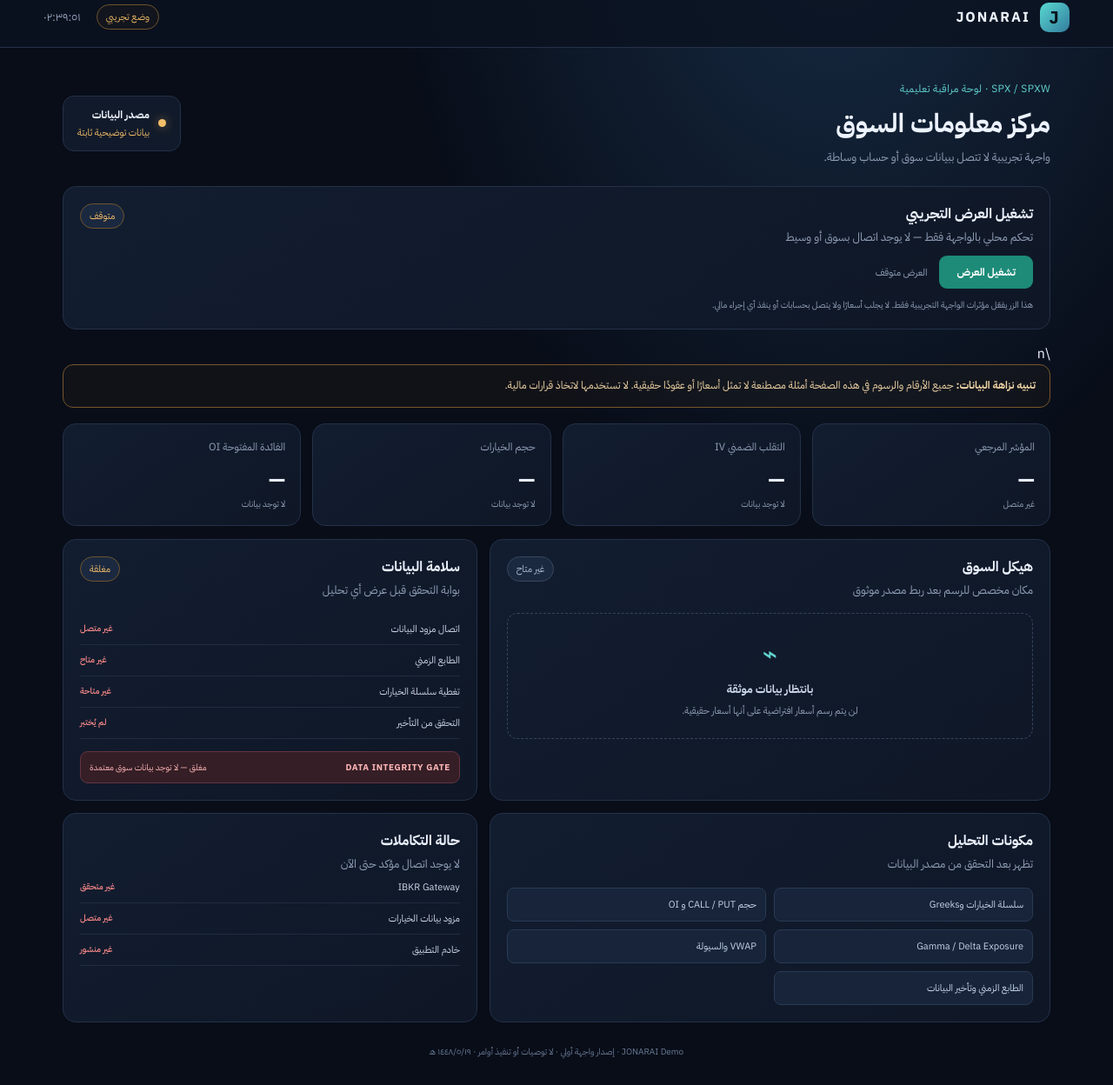
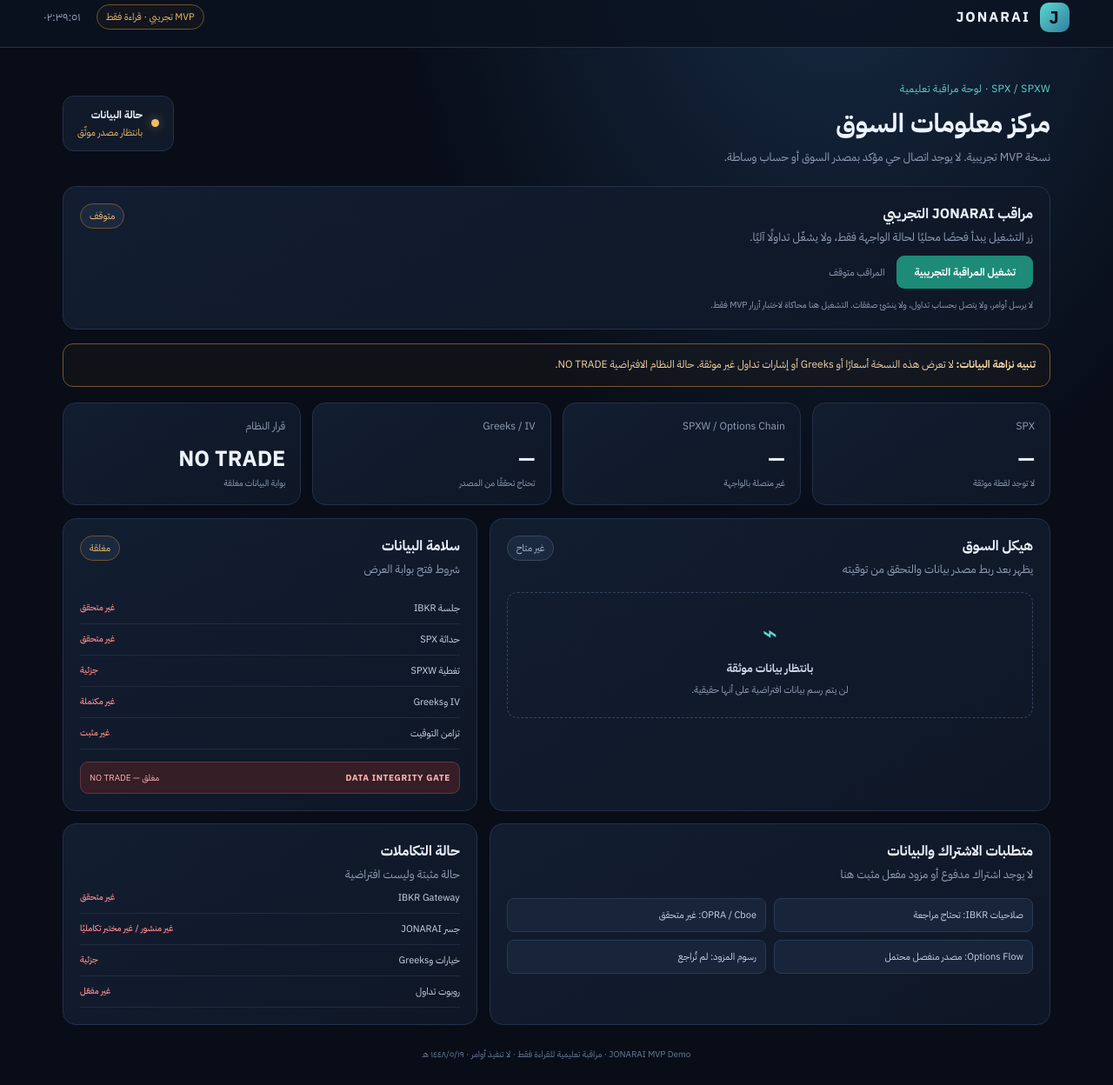
Before and after one commit to fas988840-dev/https-github.com-JONARAI, a plain HTML site: page demo/index.html in a window 1280 px wide. Shown: the part 15-1263 px from the top of the page at 87% size. Drawn offline with Linux system fonts and the light colour scheme.

Commit message:
Fix MVP demo markup and add read-only robot monitor button

```diff
--- a/demo/index.html
+++ b/demo/index.html
@@ -3,54 +3,64 @@
 <head>
   <meta charset="utf-8">
   <meta name="viewport" content="width=device-width, initial-scale=1">
-  <meta name="description" content="JONARAI Arabic analytics demo — illustrative data only">
-  <title>JONARAI | لوحة تحليل تجريبية</title>
+  <meta name="description" content="JONARAI MVP — read-only educational monitoring demo">
+  <title>JONARAI | MVP تجريبي</title>
   <link rel="stylesheet" href="./styles.css">
 </head>
 <body>
   <header class="topbar">
     <a class="brand" href="./index.html" aria-label="JONARAI الصفحة الرئيسية"><span class="brand-mark">J</span><span>JONARAI</span></a>
-    <div class="top-meta"><span class="demo-pill">وضع تجريبي</span><span id="clock">--:--:--</span></div>
+    <div class="top-meta"><span class="demo-pill">MVP تجريبي · قراءة فقط</span><span id="clock">--:--:--</span></div>
   </header>
   <main class="page">
     <section class="hero">
-      <div><p class="eyebrow">SPX / SPXW · لوحة مراقبة تعليمية</p><h1>مركز معلومات السوق</h1><p class="sub">واجهة تجريبية لا تتصل ببيانات سوق أو حساب وساطة.</p></div>
-      <div class="market-state"><span class="state-dot"></span><div><strong>مصدر البيانات</strong><small>بيانات توضيحية ثابتة</small></div></div>
+      <div><p class="eyebrow">SPX / SPXW · لوحة مراقبة تعليمية</p><h1>مركز معلومات السوق</h1><p class="sub">نسخة MVP تجريبية. لا يوجد اتصال حي مؤكد بمصدر السوق أو حساب وساطة.</p></div>
+      <div class="market-state"><span class="state-dot"></span><div><strong>حالة البيانات</strong><small>بانتظار مصدر موثّق</small></div></div>
     </section>
-    <section class="panel connection-panel" aria-labelledby="demo-title"><div class="panel-head"><div><h2 id="demo-title">تشغيل العرض التجريبي</h2><p>تحكم محلي بالواجهة فقط — لا يوجد اتصال بسوق أو وسيط</p></div><span id="connection-badge" class="tag muted">متوقف</span></div><div class="connection-actions"><button id="connection-toggle" class="toggle-button" type="button" aria-pressed="false">تشغيل العرض</button><span id="connection-status" role="status">العرض متوقف</span></div><small class="bridge-help">هذا الزر يفعّل مؤثرات الواجهة التجريبية فقط. لا يجلب أسعارًا ولا يتصل بحسابات أو ينفذ أي إجراء مالي.</small></section>\n    <section class="notice" role="status"><strong>تنبيه نزاهة البيانات:</strong> جميع الأرقام والرسوم في هذه الصفحة أمثلة مصطنعة لا تمثل أسعارًا أو عقودًا حقيقية. لا تستخدمها لاتخاذ قرارات مالية.</section>
-    <section class="metrics" aria-label="مؤشرات توضيحية">
-      <article class="metric"><span>المؤشر المرجعي</span><strong>—</strong><small>غير متصل</small></article>
-      <article class="metric"><span>التقلب الضمني IV</span><strong>—</strong><small>لا توجد بيانات</small></article>
-      <article class="metric"><span>حجم الخيارات</span><strong>—</strong><small>لا توجد بيانات</small></article>
-      <article class="metric"><span>الفائدة المفتوحة OI</span><strong>—</strong><small>لا توجد بيانات</small></article>
+    <section class="panel connection-panel" aria-labelledby="robot-title">
+      <div class="panel-head"><div><h2 id="robot-title">مراقب JONARAI التجريبي</h2><p>زر التشغيل يبدأ فحصًا محليًا لحالة الواجهة فقط، ولا يشغّل تداولًا آليًا.</p></div><span id="robot-badge" class="tag muted">متوقف</span></div>
+      <div class="connection-actions">
+        <button id="robot-toggle" class="toggle-button" type="button" aria-pressed="false">تشغيل المراقبة التجريبية</button>
+        <span id="robot-status" role="status">المراقب متوقف</span>
+      </div>
+      <small class="bridge-help">لا يرسل أوامر، ولا يتصل بحساب تداول، ولا ينشئ صفقات. التشغيل هنا محاكاة لاختبار أزرار MVP فقط.</small>
+    </section>
+    <section class="notice" role="status"><strong>تنبيه نزاهة البيانات:</strong> لا تعرض هذه النسخة أسعارًا أو Greeks أو إشارات تداول غير موثقة. حالة النظام الافتراضية NO TRADE.</section>
+    <section class="metrics" aria-label="حالة البيانات">
+      <article class="metric"><span>SPX</span><strong>—</strong><small>لا توجد لقطة موثقة</small></article>
+      <article class="metric"><span>SPXW / Options Chain</span><strong>—</strong><small>غير متصلة بالواجهة</small></article>
+      <article class="metric"><span>Greeks / IV</span><strong>—</strong><small>تحتاج تحققًا من المصدر</small></article>
+      <article class="metric"><span>قرار النظام</span><strong>NO TRADE</strong><small>بوابة البيانات مغلقة</small></article>
     </section>
     <section class="grid">
       <article class="panel chart-panel">
-        <div class="panel-head"><div><h2>هيكل السوق</h2><p>مكان مخصص للرسم بعد ربط مصدر موثوق</p></div><span class="tag">غير متاح</span></div>
-        <div class="empty-chart"><div class="chart-icon">⌁</div><strong>بانتظار بيانات موثقة</strong><span>لن يتم رسم أسعار افتراضية على أنها أسعار حقيقية.</span></div>
+        <div class="panel-head"><div><h2>هيكل السوق</h2><p>يظهر بعد ربط مصدر بيانات والتحقق من توقيته</p></div><span class="tag">غير متاح</span></div>
+        <div class="empty-chart"><div class="chart-icon">⌁</div><strong>بانتظار بيانات موثقة</strong><span>لن يتم رسم بيانات افتراضية على أنها حقيقية.</span></div>
       </article>
       <article class="panel">
-        <div class="panel-head"><div><h2>سلامة البيانات</h2><p>بوابة التحقق قبل عرض أي تحليل</p></div><span class="tag muted">مغلقة</span></div>
+        <div class="panel-head"><div><h2>سلامة البيانات</h2><p>شروط فتح بوابة العرض</p></div><span class="tag muted">مغلقة</span></div>
         <ul class="checks">
-          <li><span>اتصال مزود البيانات</span><b class="bad">غير متصل</b></li>
-          <li><span>الطابع الزمني</span><b class="bad">غير متاح</b></li>
-          <li><span>تغطية سلسلة الخيارات</span><b class="bad">غير متاحة</b></li>
-          <li><span>التحقق من التأخير</span><b class="bad">لم يُختبر</b></li>
+          <li><span>جلسة IBKR</span><b class="bad">غير متحقق</b></li>
+          <li><span>حداثة SPX</span><b class="bad">غير متحقق</b></li>
+          <li><span>تغطية SPXW</span><b class="bad">جزئية</b></li>
+          <li><span>IV وGreeks</span><b class="bad">غير مكتملة</b></li>
+          <li><span>تزامن التوقيت</span><b class="bad">غير مثبت</b></li>
         </ul>
-        <div class="gate"><strong>DATA INTEGRITY GATE</strong><span>مغلق — لا توجد بيانات سوق معتمدة</span></div>
+        <div class="gate"><strong>DATA INTEGRITY GATE</strong><span>مغلق — NO TRADE</span></div>
       </article>
       <article class="panel">
-        <div class="panel-head"><div><h2>مكونات التحليل</h2><p>تظهر بعد التحقق من مصدر البيانات</p></div></div>
-        <div class="feature-list"><span>سلسلة الخيارات وGreeks</span><span>حجم CALL / PUT و OI</span><span>Gamma / Delta Exposure</span><span>VWAP والسيولة</span><span>الطابع الزمني وتأخير البيانات</span></div>
+        <div class="panel-head"><div><h2>متطلبات الاشتراك والبيانات</h2><p>لا يوجد اشتراك مدفوع أو مزود مفعل مثبت هنا</p></div></div>
+        <div class="feature-list"><span>صلاحيات IBKR: تحتاج مراجعة</span><span>OPRA / Cboe: غير متحقق</span><span>Options Flow: مصدر منفصل محتمل</span><span>رسوم المزود: لم تُراجع</span></div>
       </article>
       <article class="panel">
-        <div class="panel-head"><div><h2>حالة التكاملات</h2><p>لا يوجد اتصال مؤكد حتى الآن</p></div></div>
+        <div class="panel-head"><div><h2>حالة التكاملات</h2><p>حالة مثبتة وليست افتراضية</p></div></div>
         <div class="integration"><span>IBKR Gateway</span><b class="bad">غير متحقق</b></div>
-        <div class="integration"><span>مزود بيانات الخيارات</span><b class="bad">غير متصل</b></div>
-        <div class="integration"><span>خادم التطبيق</span><b class="bad">غير منشور</b></div>
+        <div class="integration"><span>جسر JONARAI</span><b class="bad">غير منشور / غير مختبر تكامليًا</b></div>
+        <div class="integration"><span>خيارات وGreeks</span><b class="bad">جزئية</b></div>
+        <div class="integration"><span>روبوت تداول</span><b class="bad">غير مفعّل</b></div>
       </article>
     </section>
-    <footer>JONARAI Demo · إصدار واجهة أولي · لا توصيات أو تنفيذ أوامر · <span id="date"></span></footer>
+    <footer>JONARAI MVP Demo · مراقبة تعليمية للقراءة فقط · لا تنفيذ أوامر · <span id="date"></span></footer>
   </main>
   <script src="./app.js" defer></script>
 </body>
```
